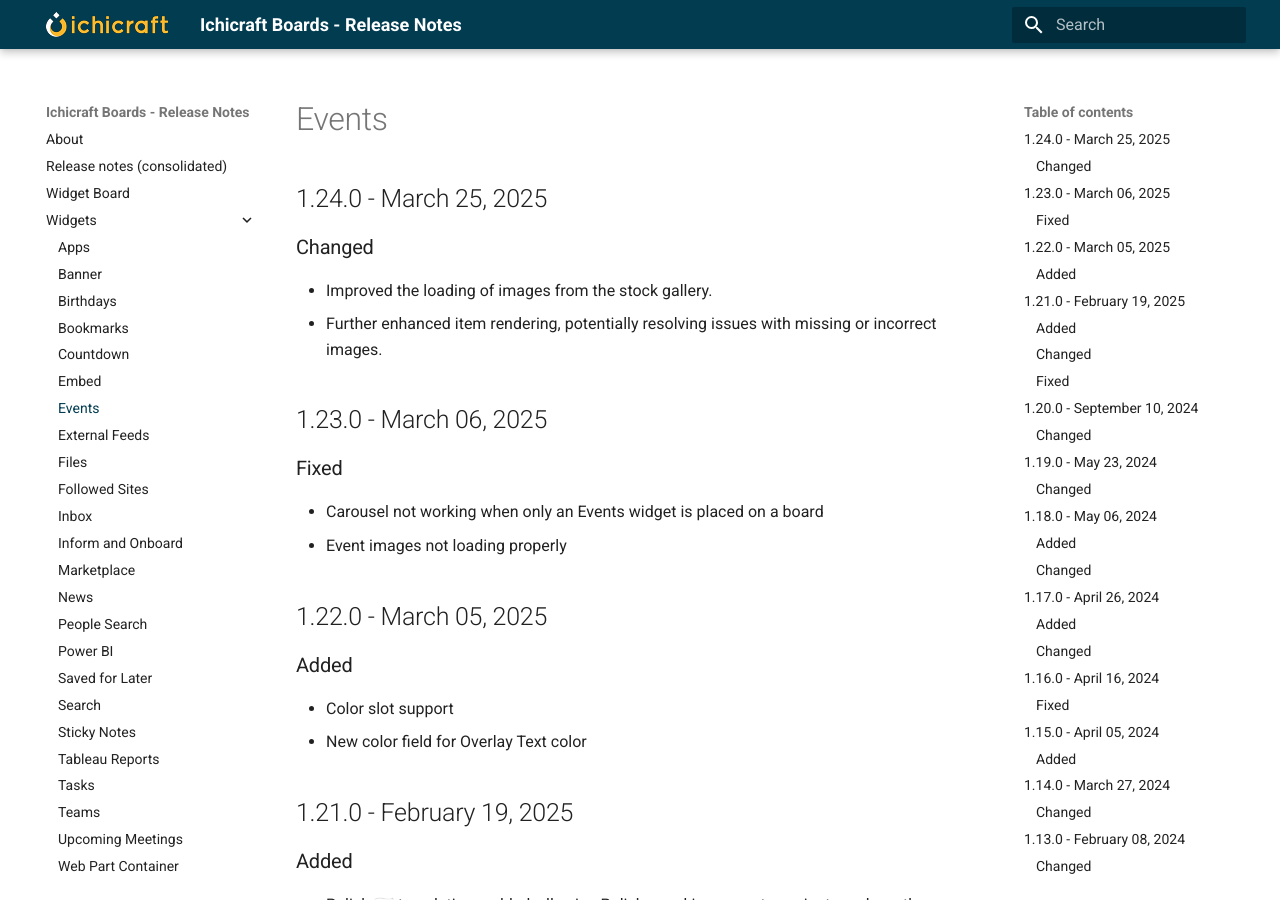
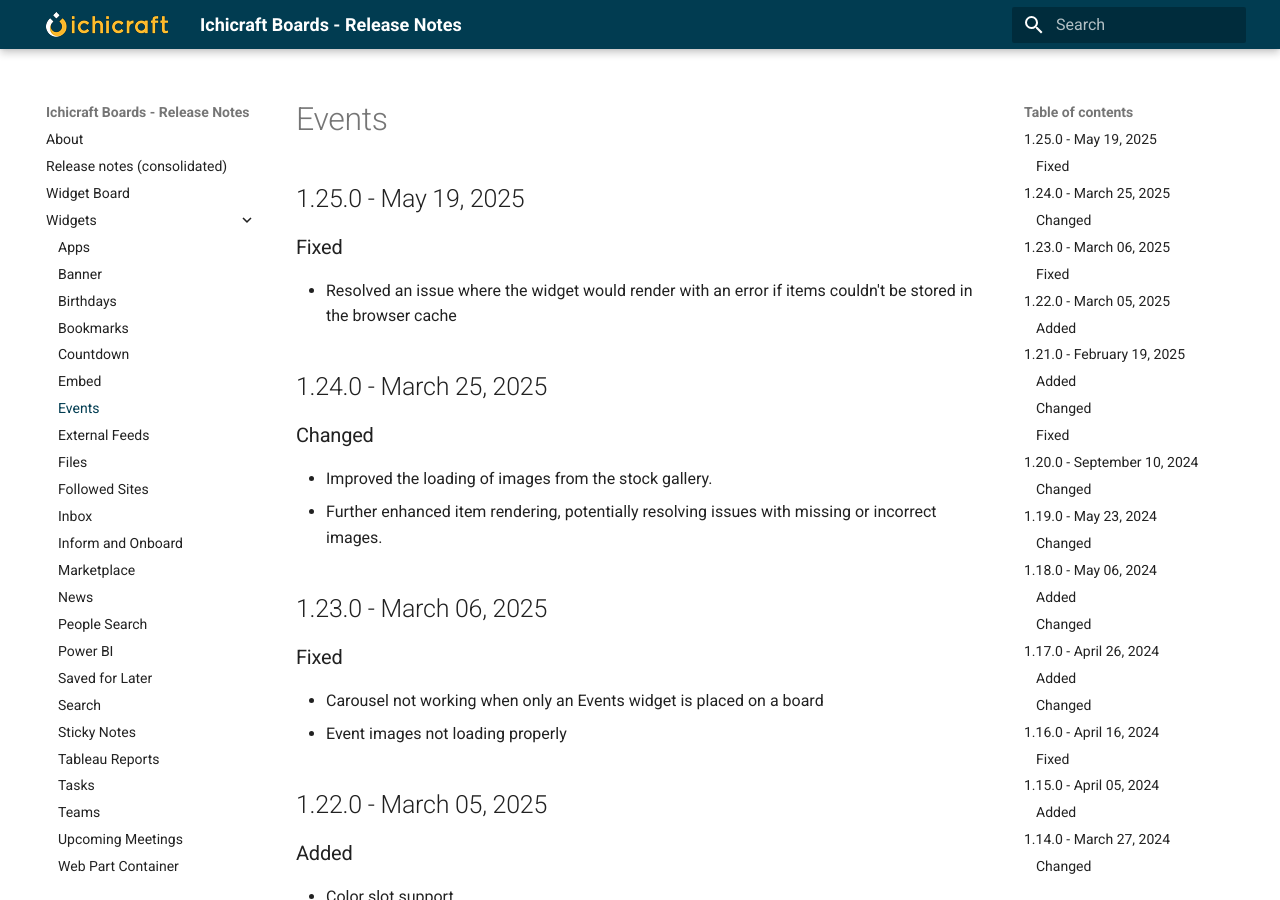
Before and after one commit to ichicraft/widgets-docs, an MkDocs documentation site: the page built from docs/Widgets/Events.md, in a window 1280 px wide and 900 px high. Built offline with MkDocs 1.6.1 and Material for MkDocs 9.7.7, drawn with Linux system fonts in a browser that asks for light colours.

```diff
--- a/docs/Widgets/Events.md
+++ b/docs/Widgets/Events.md
@@ -1,3 +1,8 @@
+## 1.25.0 - May 19, 2025
+
+### Fixed
+- Resolved an issue where the widget would render with an error if items couldn&#x27;t be stored in the browser cache
+
 ## 1.24.0 - March 25, 2025
 
 ### Changed
```
Also changed, not shown: docs/Release-notes-(consolidated).md (+5 -0 lines).
